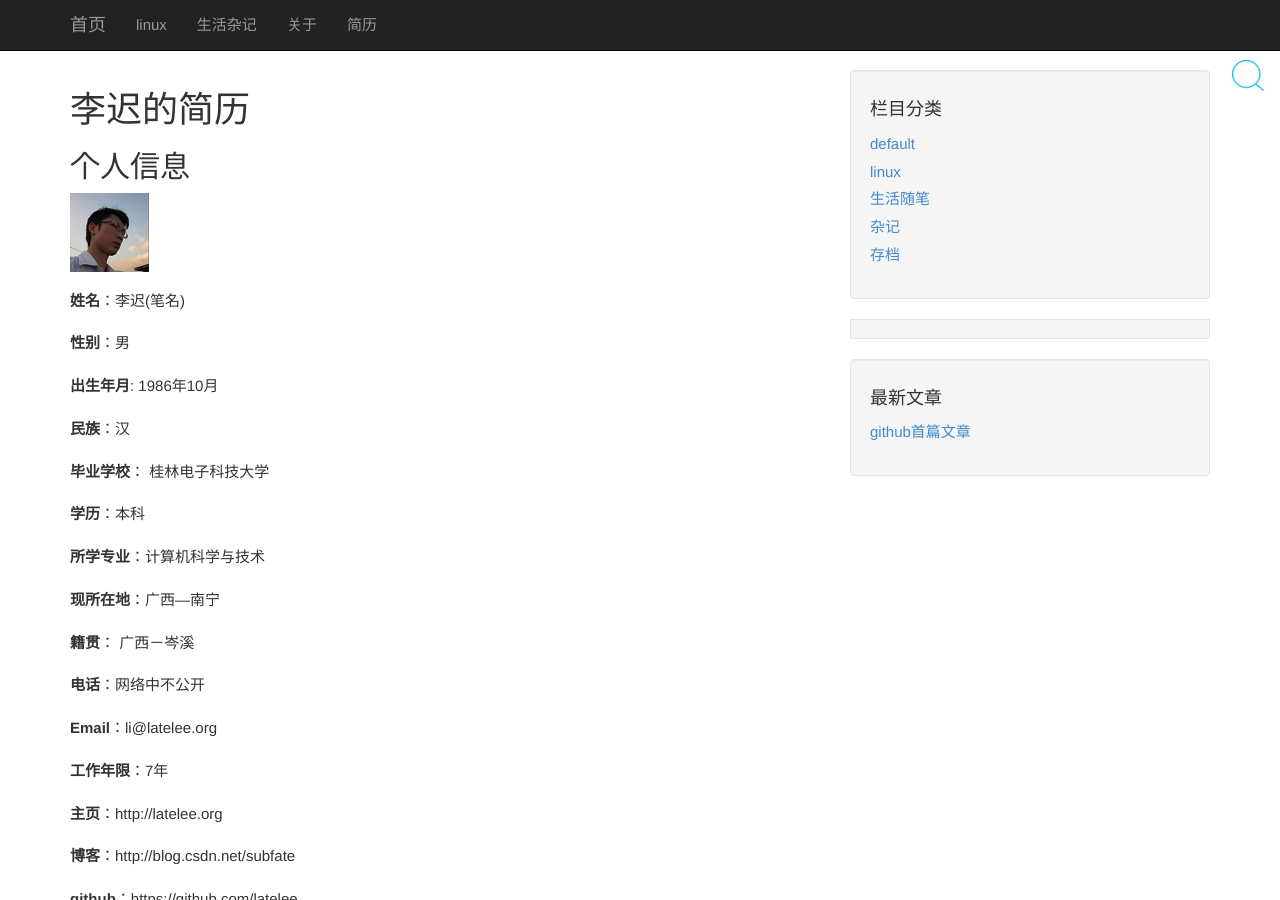
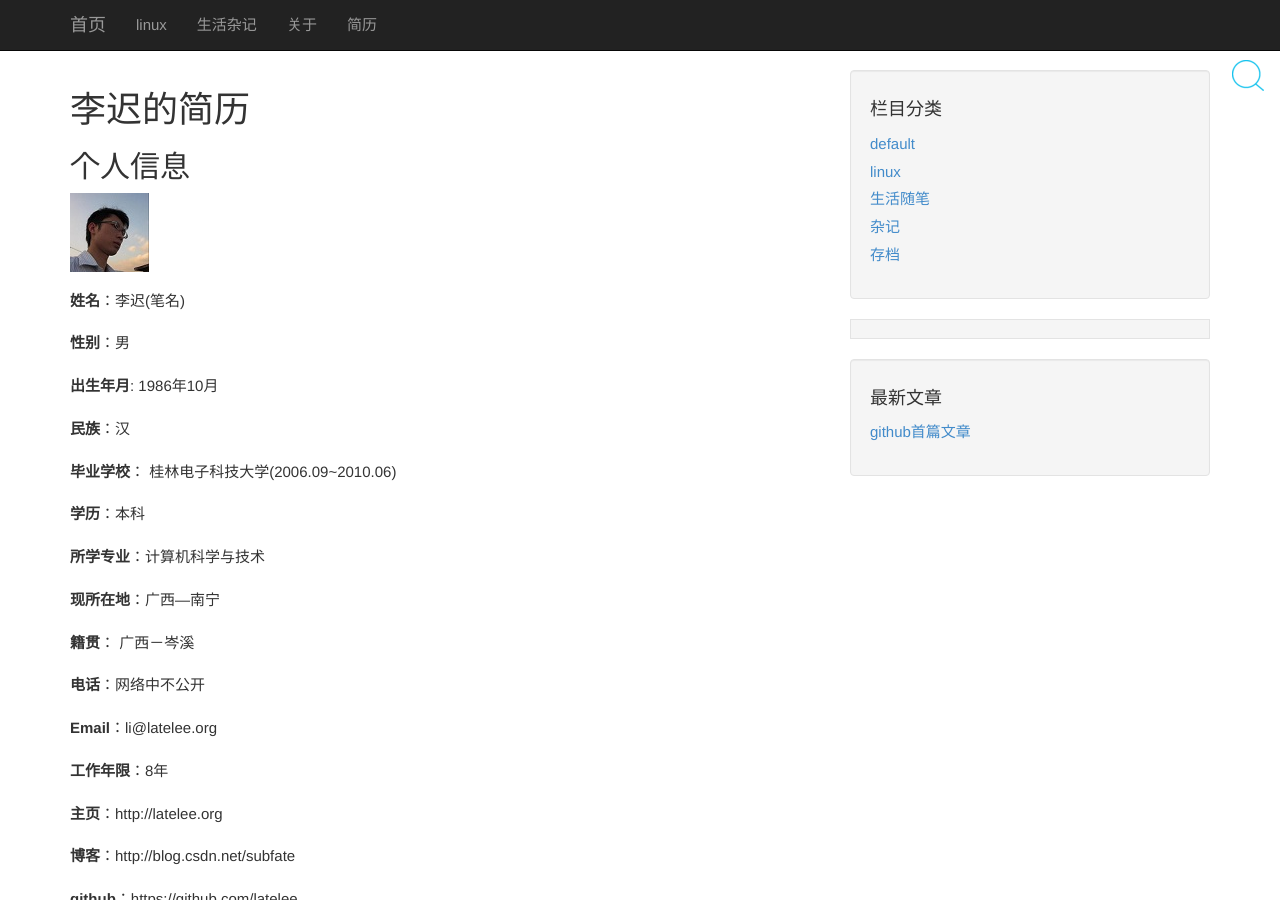
Before and after one commit to latelee/latelee.github.io_backup, a Jekyll site: the page built from resume.md, in a window 1280 px wide and 900 px high. Built offline with Jekyll 4.4.1, drawn with Linux system fonts in a browser that asks for light colours.

Commit message:
更新ico图标，更新简历。
Signed-off-by: Late Lee <li@latelee.org>

```diff
--- a/resume.md
+++ b/resume.md
@@ -17,7 +17,7 @@ title: "简历：resume"
 
 **民族**：汉
 
-**毕业学校**： 桂林电子科技大学
+**毕业学校**： 桂林电子科技大学(2006.09~2010.06)
 
 **学历**：本科
 
@@ -31,7 +31,7 @@ title: "简历：resume"
 
 **Email**：li@latelee.org
 
-**工作年限**：7年
+**工作年限**：8年
 
 **主页**：http://latelee.org
 
```
Also changed, not shown: other parts of resume.md (+1 -1 lines), favicon.ico.
